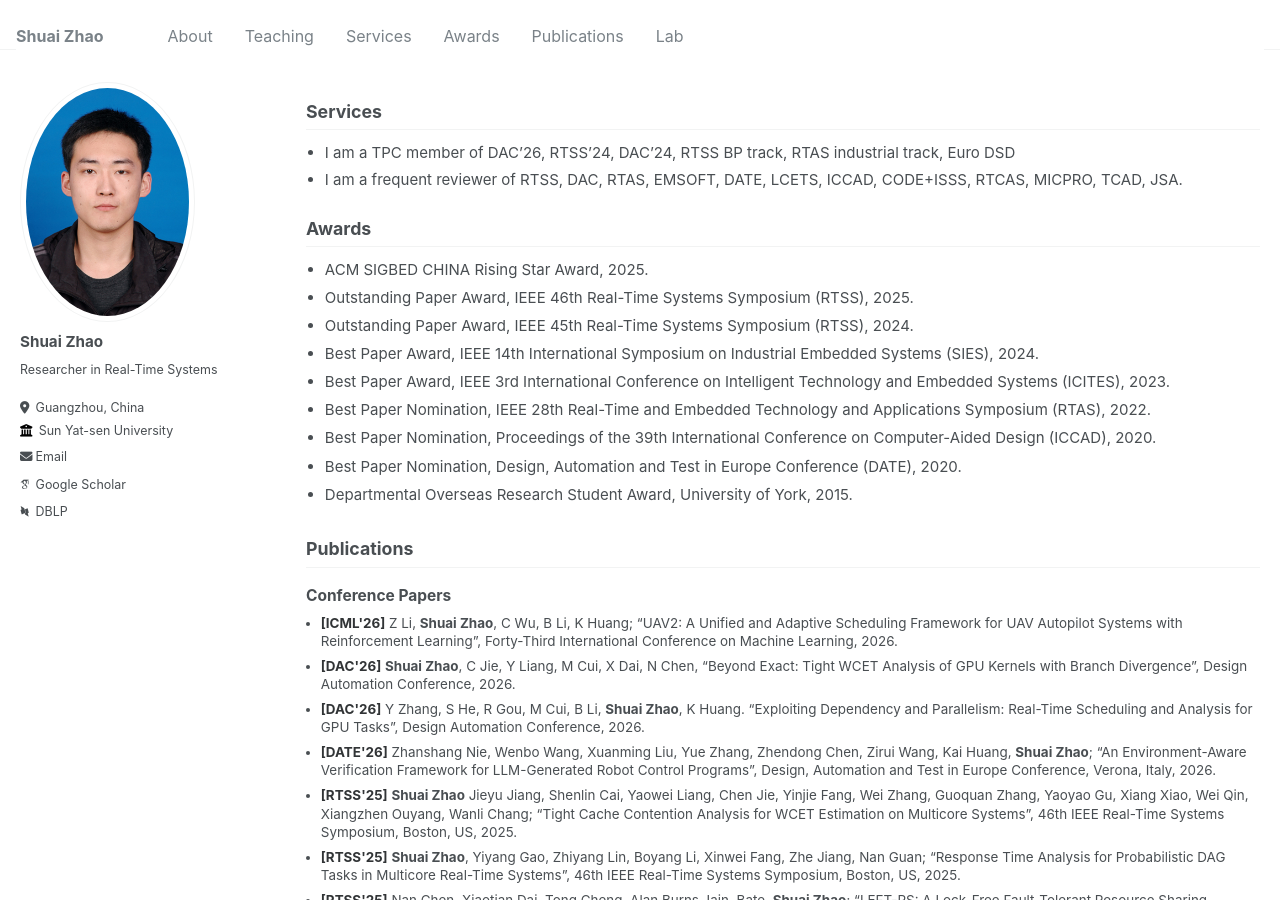
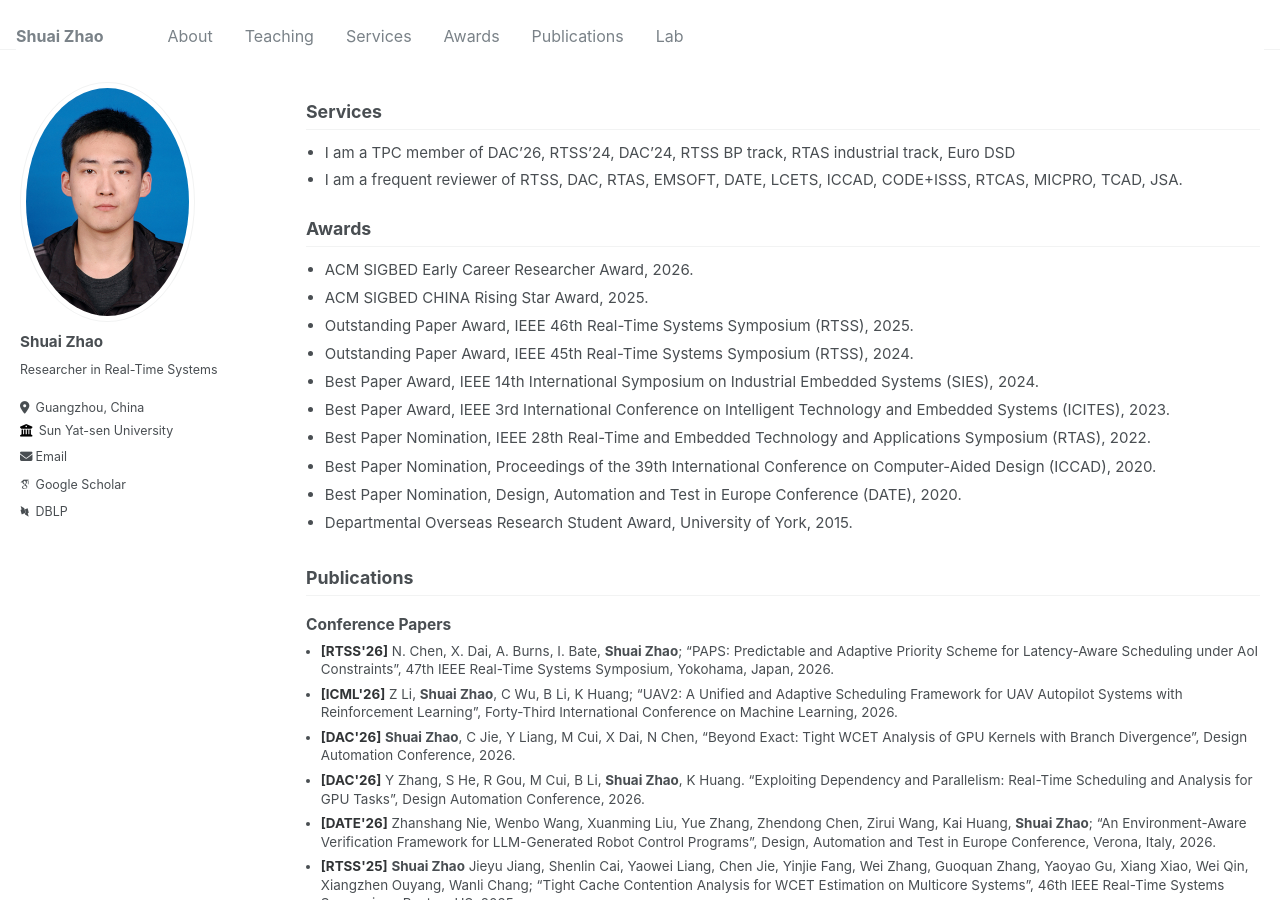
Before and after one commit to zs673/zs673.github.io, a Jekyll site: the page built from _pages/about.md, in a window 1280 px wide and 900 px high, scrolled down 966 px. Built offline with Jekyll 4.4.1, drawn with Linux system fonts in a browser that asks for light colours; some web fonts are replaced.

Commit message:
Add 2026 SIGBED award and RTSS publication

```diff
--- a/_data/awards.yml
+++ b/_data/awards.yml
@@ -1,5 +1,6 @@
 - category: Research Awards
   items:
+    - ACM SIGBED Early Career Researcher Award, 2026.
     - ACM SIGBED CHINA Rising Star Award, 2025.
     - Outstanding Paper Award, IEEE 46th Real-Time Systems Symposium (RTSS), 2025.
     - Outstanding Paper Award, IEEE 45th Real-Time Systems Symposium (RTSS), 2024.
--- a/_data/lab.yml
+++ b/_data/lab.yml
@@ -1,6 +1,6 @@
 {
   "awards": [
-    "2026 · National Second Prize, 21st China Graduate Electronics Design Contest. Project: Integrated Intelligent UAV Flight Control System Based on Phytium Pi. Team: Zeying Li, Siheng Ren, and Zhongpeng Jin.",
+    "2026 · National Second Prize, 21st China Graduate Electronics Design Contest (RMB 2,000). Project: Integrated Intelligent UAV Flight Control System Based on Phytium Pi. Team: Zeying Li, Siheng Ren, and Zhongpeng Jin.",
     "2026 · First Prize, Algorithm Elite Competition (University Division), National Finals of the 7th CCF China Computer Application Technology Competition. Recipient: Yaowei Liang.",
     "2026 · National First Prize, Operating System Functionality Challenge, National College Student Computer Systems Capability Competition (RMB 30,000). Undergraduate team: Yipeng Ouyang, Fuquan Ma, and Hao Liu.",
     "2024 · First Prize and Technology Innovation Pioneer Award, Guangdong–Hong Kong–Macao Greater Bay Area IT Application System Development Competition.",
--- a/_data/publications.yml
+++ b/_data/publications.yml
@@ -1,3 +1,9 @@
+- year: 2026
+  type: conference
+  label: RTSS'26
+  rank: CCF-A
+  citation: |-
+    N. Chen, X. Dai, A. Burns, I. Bate, **Shuai Zhao**; "PAPS: Predictable and Adaptive Priority Scheme for Latency-Aware Scheduling under AoI Constraints", 47th IEEE Real-Time Systems Symposium, Yokohama, Japan, 2026.
 - year: 2026
   type: conference
   label: ICML'26
```
